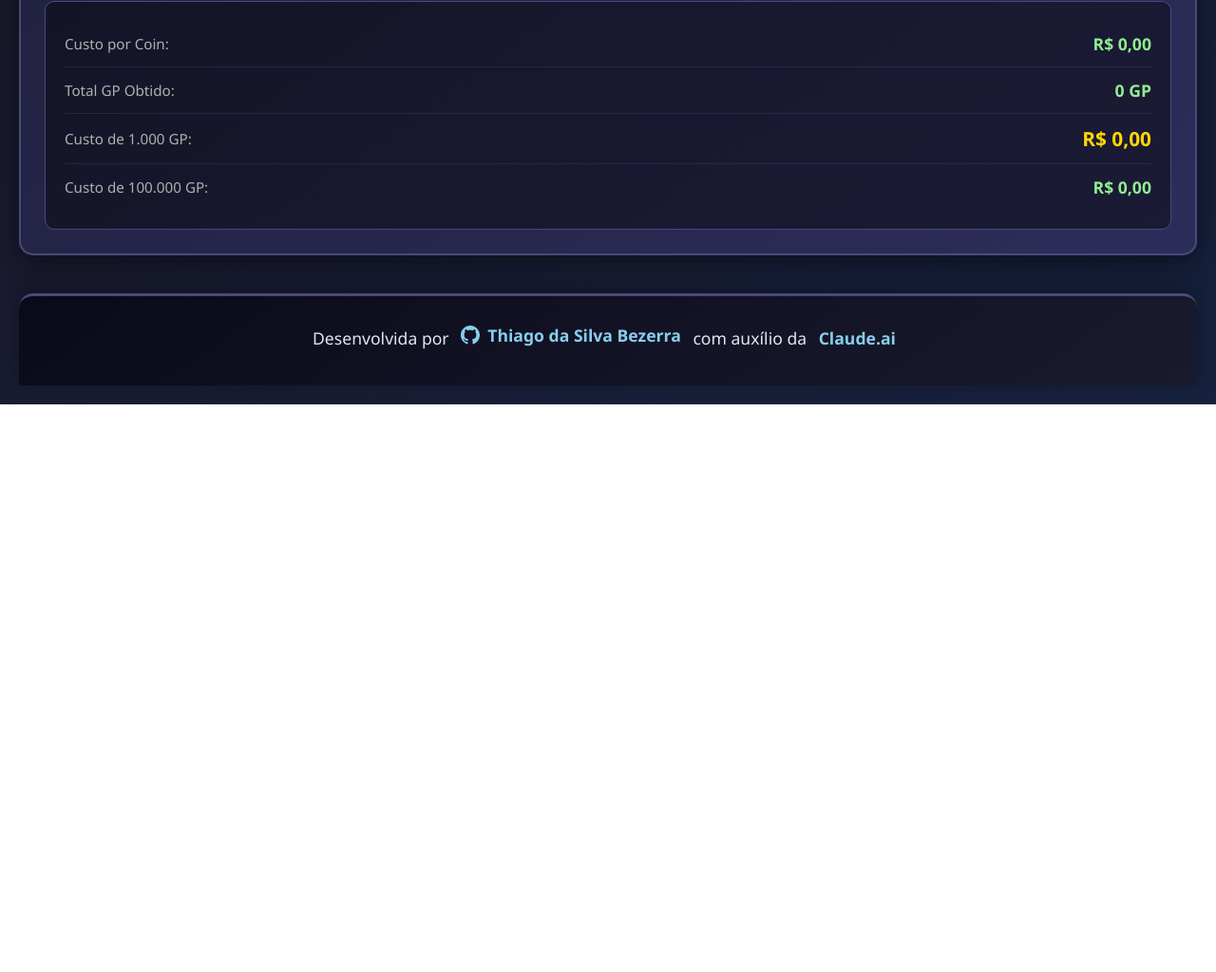
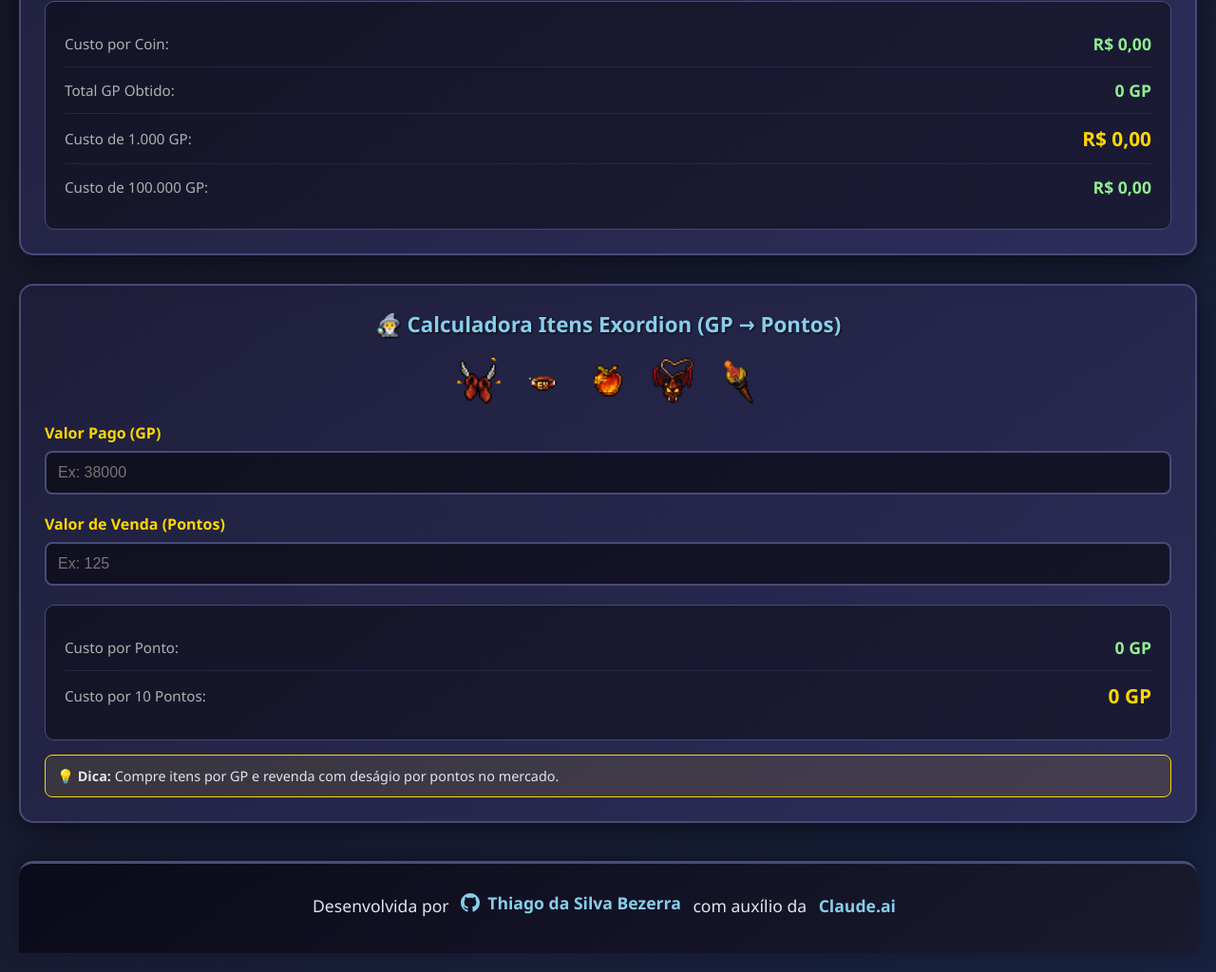
Before and after one commit to TSB89/calculadora-coin-exordion, a plain HTML site: page index.html in a window 1280 px wide. Shown: the part 1500-2524 px from the top of the page at 95% size. Before the commit the page ends 1926 px from the top, so only its background shows below. Drawn offline with Linux system fonts and the light colour scheme.

Commit message:
feat: adicionada calculadora para conversão de itens

```diff
--- a/index.html
+++ b/index.html
@@ -188,6 +188,49 @@
             </div>
         </div>
 
+        <div class="exordion-items-section">
+            <div class="calculator-card">
+                <h2>🧙‍♂️ Calculadora Itens Exordion (GP → Pontos)</h2>
+
+                <div class="item-selector"
+                    style="display: flex; justify-content: center; gap: 20px; margin-bottom: 20px;">
+                    <img src="Imagens/boots.gif" alt="Exordion Boots" width="48" height="48" title="Exordion Boots">
+                    <img src="Imagens/ring.gif" alt="Exordion Ring" width="48" height="48" title="Exordion Ring">
+                    <img src="Imagens/food.gif" alt="Exordion Food" width="48" height="48" title="Exordion Food">
+                    <img src="Imagens/amulet.gif" alt="Exordion Amulet" width="48" height="48" title="Exordion Amulet">
+                    <img src="Imagens/torch.gif" alt="Exordion Torch" width="48" height="48" title="Exordion Torch">
+                </div>
+
+                <div class="input-group">
+                    <label class="input-label" for="item-gp-paid">Valor Pago (GP)</label>
+                    <input type="number" class="input-field" id="item-gp-paid" placeholder="Ex: 38000" min="0" step="1">
+                </div>
+
+                <div class="input-group">
+                    <label class="input-label" for="item-points">Valor de Venda (Pontos)</label>
+                    <input type="number" class="input-field" id="item-points" placeholder="Ex: 125" min="0" step="1">
+                </div>
+
+                <div class="results-area">
+                    <div class="result-item">
+                        <span class="result-label">Custo por Ponto:</span>
+                        <span class="result-value" id="cost-per-point">0 GP</span>
+                    </div>
+                    <div class="result-item">
+                        <span class="result-label">Custo por 10 Pontos:</span>
+                        <span class="result-value highlight" id="cost-per-10-points">0 GP</span>
+                    </div>
+                </div>
+
+                <div class="discount-info">
+                    <strong>💡 Dica:</strong> <span id="item-tip">Compre itens por GP e revenda com deságio por pontos
+                        no mercado.
+                    </span>
+                </div>
+            </div>
+        </div>
+
+
         <footer class="footer">
             <div class="footer-content">
                 <p class="footer-text">
--- a/script.js
+++ b/script.js
@@ -133,10 +133,44 @@ function calculateGPConversion() {
 
     // Atualizar display
     document.getElementById('real-cost-per-coin').textContent = `R$ ${realCostPerCoin.toFixed(2)}`;
-    document.getElementById('total-gp-obtained').textContent = `${totalGPObtained.toLocaleString()} GP`;
+    document.getElementById('total-gp-obtained').textContent = `${totalGPObtained.toLocaleString("pt-BR", { minimumFractionDigits: 0, maximumFractionDigits: 0 })} GP`;
     document.getElementById('cost-1000-gp').textContent = `R$ ${costPer1000GP.toFixed(2)}`;
     document.getElementById('cost-1-gp').textContent = `R$ ${costPer1GP.toFixed(2)}`;
 }
+
+function calculateItemPointCost() {
+    const gpPaid = parseFloat(document.getElementById('item-gp-paid').value) || 0;
+    const points = parseFloat(document.getElementById('item-points').value) || 0;
+
+    if (gpPaid === 0 || points === 0) {
+        document.getElementById('cost-per-point').textContent = '0 GP';
+        document.getElementById('cost-per-10-points').textContent = '0 GP';
+        document.getElementById('item-tip').textContent = 'Compre itens por GP e revenda com deságio por pontos no mercado.';
+        return;
+    }
+
+    const costPerPoint = gpPaid / points;
+    const costPer10Points = costPerPoint * 10;
+
+    // formatador para números inteiros no padrão brasileiro (com pontos de milhar)
+    const gpFormatter = new Intl.NumberFormat('pt-BR', {
+        minimumFractionDigits: 0,
+        maximumFractionDigits: 0
+    });
+
+    document.getElementById('cost-per-point').textContent = `${gpFormatter.format(costPerPoint)} GP`;
+    document.getElementById('cost-per-10-points').textContent = `${gpFormatter.format(costPer10Points)} GP`;
+
+    document.getElementById('item-tip').textContent =
+        `Cada Exordion Coin custou ${gpFormatter.format(costPer10Points)} GP.`;
+}
+
+// Event listeners
+document.getElementById('item-gp-paid').addEventListener('input', calculateItemPointCost);
+document.getElementById('item-points').addEventListener('input', calculateItemPointCost);
+
+// Calcular valores iniciais
+calculateItemPointCost();
 
 // Event listeners
 document.getElementById('purchase-amount').addEventListener('input', calculatePurchase);
```
Also changed, not shown: Imagens/amulet.gif (added), Imagens/boots.gif (added), Imagens/food.gif (added), Imagens/ring.gif (added), Imagens/torch.gif (added), style.css (line endings or trailing spaces).
